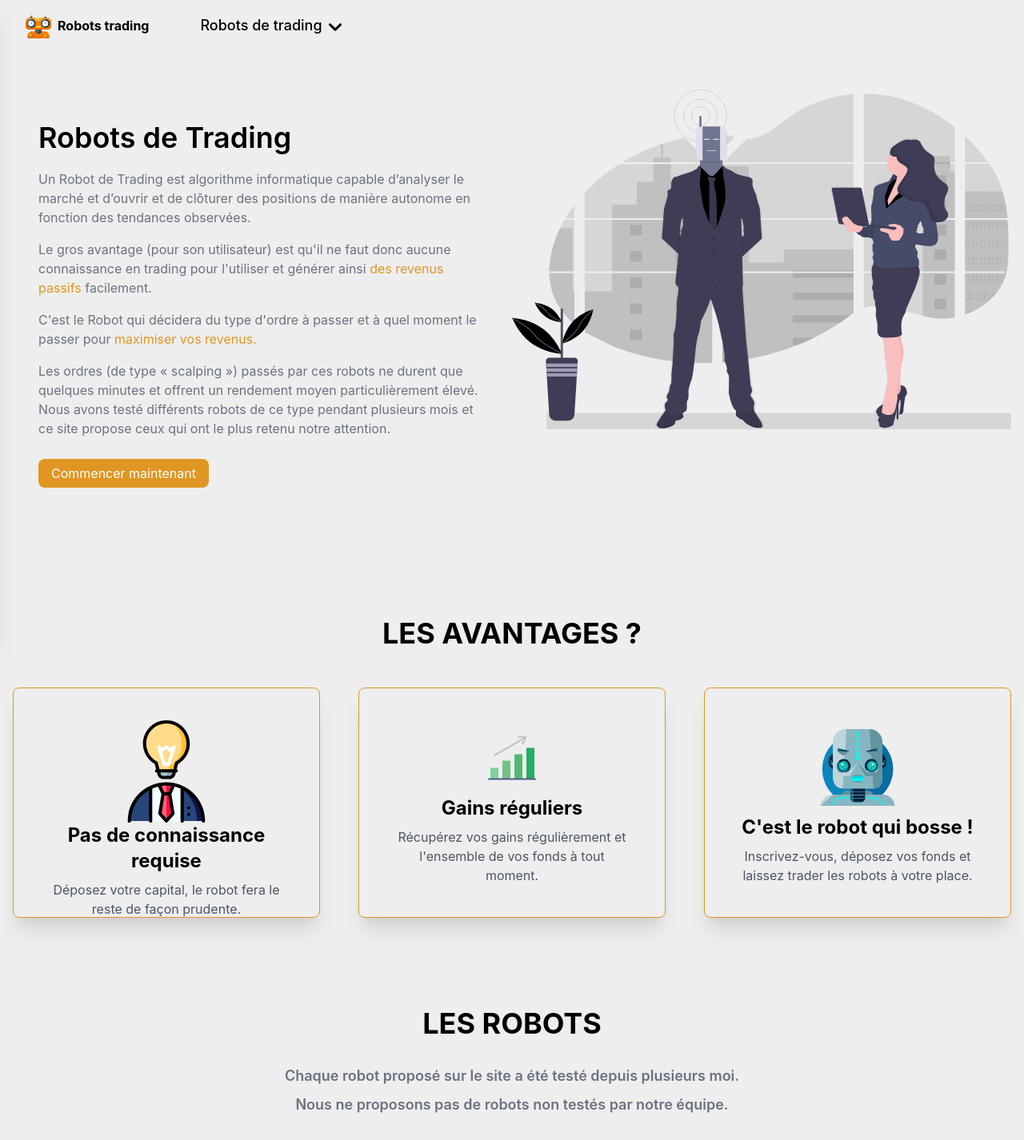
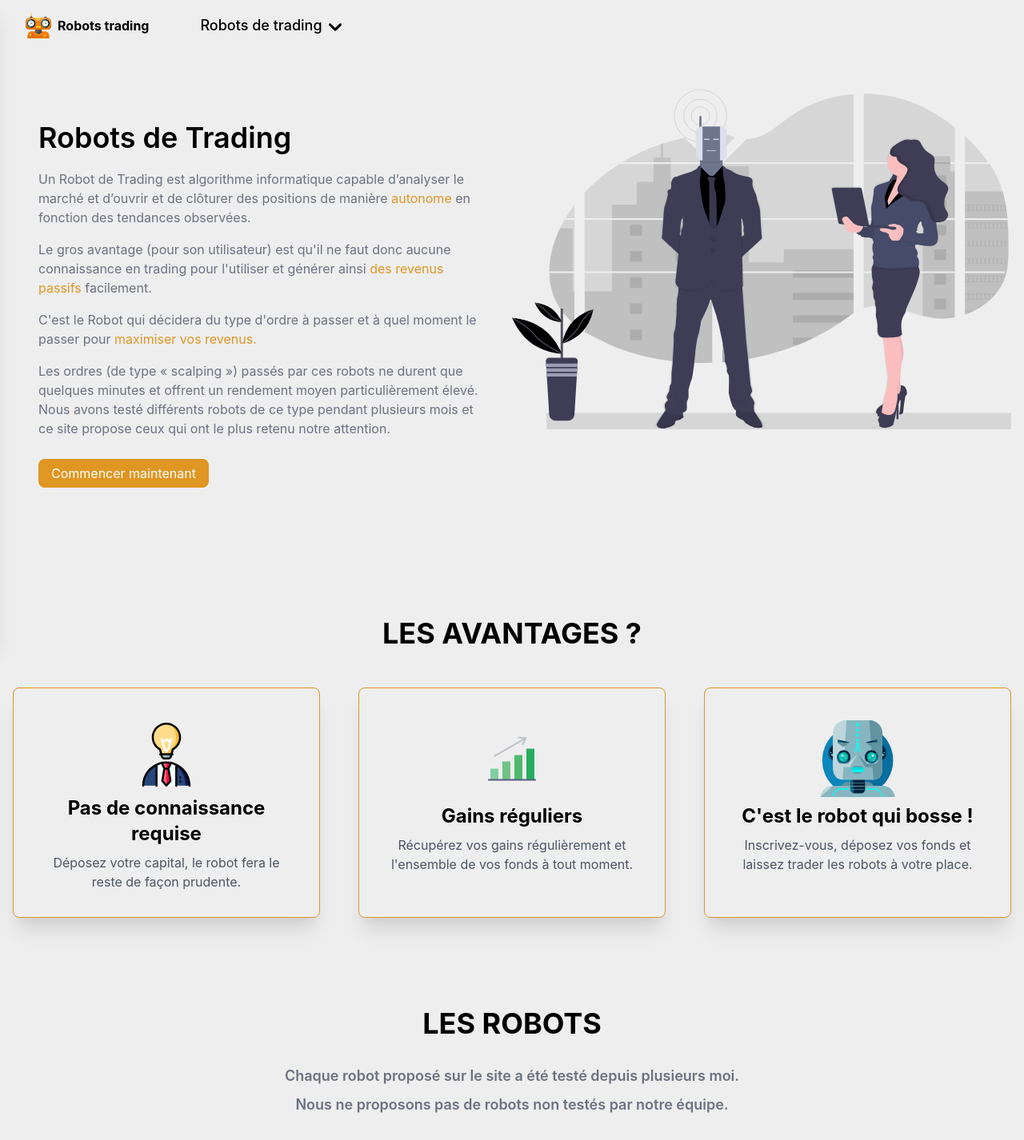
Before and after one commit to maximegheraille/robots-trading, a Next.js app: page / in a window 1280 px wide. Shown: the top 1426 px of the page at 80% size. Built offline with nearby package versions, Linux system fonts and the light colour scheme.

Commit message:
new text

```diff
--- a/pages/index.tsx
+++ b/pages/index.tsx
@@ -1,12 +1,7 @@
 import type { NextPage } from "next";
 import Image from "next/image";
-import ai from "../public/circle-scatter-haikei.svg";
 import ai2 from "../public/undraw_robotics_kep0.svg";
-import ai3 from "../public/blob-scene-haikei.svg";
-import ai4 from "../public/test.svg";
-import ai5 from "../public/smart-money-svgrepo-com.svg";
 import ai6 from "../public/money-svgrepo-com-2.svg";
-import money from "../public/money-svgrepo-com.svg";
 import money2 from "../public/growth-svgrepo-com.svg";
 import smart from "../public/brainstorm-svgrepo-com.svg";
 import cash from "../public/cash-svgrepo-com.svg";
@@ -15,7 +10,7 @@ import deposit from "../public/deposit.svg";
 import cashout from "../public/cashout.svg";
 import warning from "../public/duotone-user-warning-svgrepo-com.svg";
 import Link from "next/link";
-import Navigation, {
+import {
   NavChild,
   navigation,
   NavigationInterface,
@@ -34,19 +29,21 @@ const Home: NextPage = () => {
       icon: smart,
       description:
         "Déposez votre capital, le robot fera le reste de façon prudente.",
+      className: "w-20 h-28",
     },
     {
       title: "Gains réguliers",
       icon: money2,
       description:
         "Récupérez vos gains régulièrement et l'ensemble de vos fonds à tout moment.",
+      className: "w-24 h-28",
     },
     {
       title: "C'est le robot qui bosse !",
       icon: ai6,
       description:
         "Inscrivez-vous, déposez vos fonds et laissez trader les robots à votre place.",
-      className: "w-24",
+      className: "w-24 h-28",
     },
   ];
 
@@ -78,8 +75,8 @@ const Home: NextPage = () => {
             <p className="">
               Un Robot de Trading est algorithme informatique capable d’analyser
               le marché et d’ouvrir et de clôturer des positions de manière
-              autonome en fonction des tendances observées.
-              {/* <span className="text-[#DF9622]"> pratique du trading.</span> */}
+              <span className="text-[#DF9622]">&nbsp;autonome&nbsp;</span>en
+              fonction des tendances observées.
             </p>
             <p className="">
               Le gros avantage (pour son utilisateur) est qu'il ne faut donc
@@ -123,17 +120,16 @@ const Home: NextPage = () => {
           {cards.map((card: Card, index: number) => (
             <div
               key={index}
-              className="lg:w-96 lg:h-72 shadow-xl p-4 lg:p-10 lg:justify-around rounded-lg  text-center flex flex-col border border-[#DF9622] "
-              //className="w-96 bg-gray-600 rounded-lg text-white text-center p-4 space-y-2"
+              className="lg:w-96 lg:h-72 shadow-xl p-4 lg:p-8 lg:justify-around rounded-lg  text-center flex flex-col border border-[#DF9622] "
             >
               <div
                 className={`${
-                  card.className === undefined ? "w-32" : card.className
-                }  h-36 flex place-content-center align-middle text-center items-center mx-auto`}
+                  card.className === undefined ? "w-32 h-36" : card.className
+                }   flex place-content-center align-middle text-center items-center mx-auto`}
               >
                 <Image src={card.icon} className="" />
               </div>
-              <div className="flex-grow space-y-2">
+              <div className="flex-grow space-y-2 ">
                 <p className="text-2xl font-bold">{card.title}</p>
                 <p className="text-gray-600">{card.description}</p>
               </div>
```
